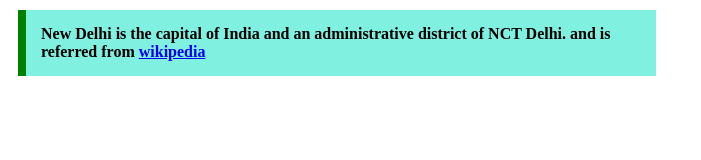
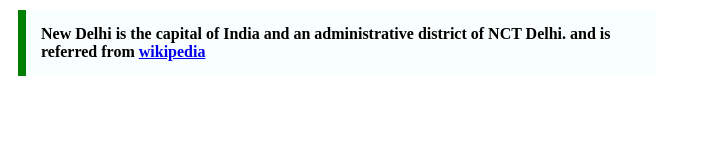
Before and after one commit to acciojob/trivia-neha2124, a website: page main.html in a window 1280 px wide. Shown: the whole page, without its empty margins (0-701 px from the left). Drawn offline with Linux system fonts and the light colour scheme.

Commit message:
completed

```diff
--- a/styles.css
+++ b/styles.css
@@ -3,7 +3,7 @@
     margin: 10px;
     padding: 15px;
     border-left: 8px solid green;
-    background-color:#80f0e0;
+    background-color:#f8fffe;
     font-weight: bold;
 }
 /* Your CSS Code here. */
```
